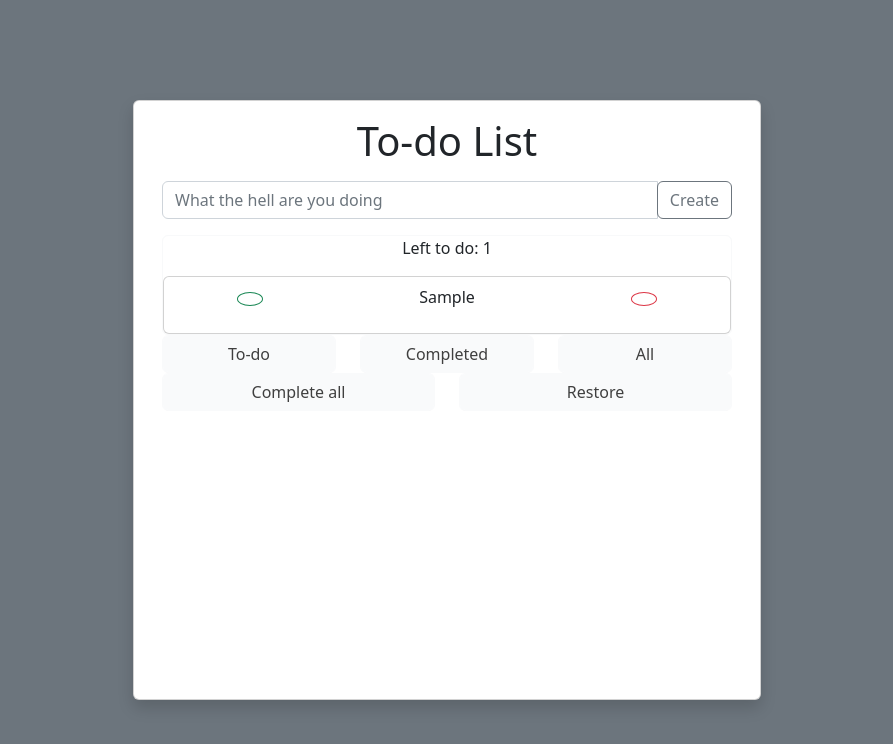
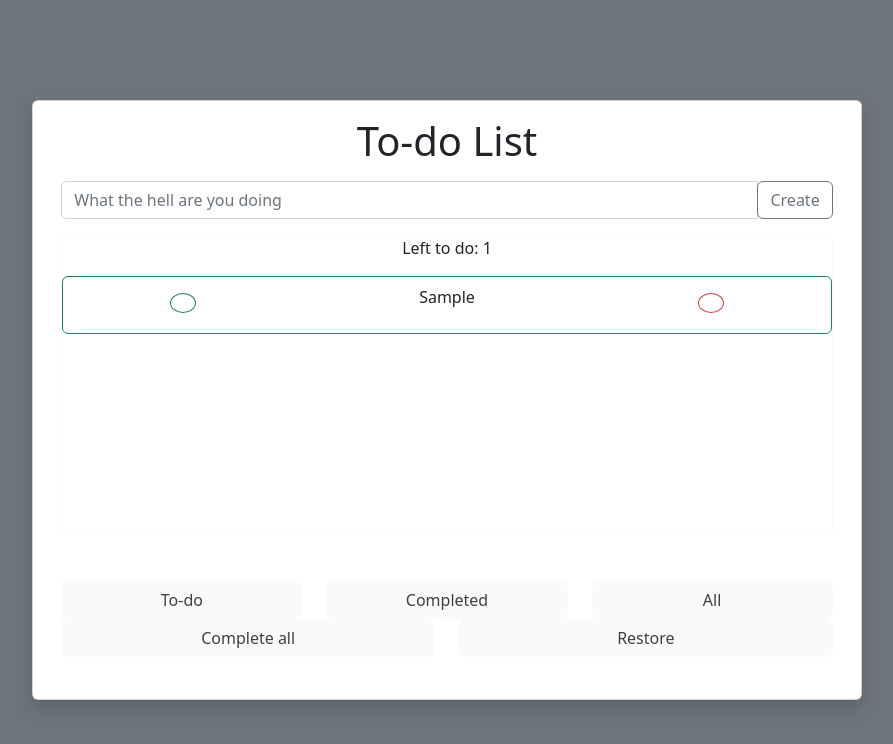
Before and after one commit to Joshtdale/todo-list, a React (Create React App) app in the folder app/: page / in a window 1280 px wide. Both pictures are taken after typing "Sample" into the empty fields and a click on the button "Create". Shown: the top 744 px of the page, without its empty margins (193-1086 px from the left). Built offline with nearby package versions, Linux system fonts and the light colour scheme.

Commit message:
delete working kinda

```diff
--- a/app/src/App.js
+++ b/app/src/App.js
@@ -4,6 +4,7 @@ import React from 'react';
 import Input from './Input';
 import List from './List';
 import BottomNav from './BottomNav';
+import './app.css'
 // var clock = ''
 
 function App() {
@@ -37,7 +38,7 @@ function App() {
                 </div>
             </div> */}
 
-            <div className="row vh-75">
+            <div className="row listHeight overflow-auto">
                 <div className="col">
                     <Input storage={setStorage} time={idTime}/>
                     <List page={page} storage={storage} setStorage={setStorage}/>
--- a/app/src/BottomNav.css
+++ b/app/src/BottomNav.css
@@ -1,3 +1,3 @@
-.navContainer {
+/* .navContainer {
     margin-bottom: 0;
-}
+} */
--- a/app/src/List.js
+++ b/app/src/List.js
@@ -14,27 +14,20 @@ function List(props) {
     }
 
 
-    function complete(item, i){
-        // let key = item.id
-        // console.log(c)
-        // item.completed = true
-        // console.log(props.storage[i])
-        // props.setStorage(previousTodos => {
-        //     return [...previousTodos, {
-        //         id: item.id,
-        //         text: item.text,
-        //         completed: true,
-        //     },]
-            const newTodo = [...props.storage]
-            const id = newTodo.find(todo => todo.id === item)
+    function complete(item){
+
+            const completedItem = [...props.storage]
+            const id = completedItem.find(todo => todo.id === item)
             id.completed = !id.completed
-            props.setStorage(newTodo)
-            // props.storage[i].completed = true;
-            // props.setStorage(previousTodos => {
-            //         return [...previousTodos]
-        // })
+            props.setStorage(completedItem)
 
+    }
 
+    function deleted(item){
+        const completedItem = [...props.storage]
+            const id = completedItem.find(todo => todo.id === item)
+            id.completed = 'inactive';
+            props.setStorage(completedItem)
     }
 
     function Todo() {
@@ -48,19 +41,26 @@ function List(props) {
                     </div>
                 <div className="overflow-auto">
 
-                    {todoItems.map((item, i) => {
+                    {todoItems.map((item) => {
+                    let border = 'card border-success'
+                        // console.log()
+                        if (item.completed === true){
+                            border = 'card border-danger mb-2'
+                        } else {
+                            border = 'card border-success mb-2'
+                        }
 
-                            return (
-                                <div className="card" key={item.id}>
+                        return (
+                                <div className={border} key={item.id}>
                                     <div className="row text-center">
                                         <div className="col m-2">
-                                            <button onClick={() => complete(item.id, i)} className="btn rounded-circle border-success"></button>
+                                            <button onClick={() => complete(item.id)} className="h-50 btn rounded-circle border-success mt-2"></button>
                                         </div>
                                         <div className="col m-2">
                                             <p>{item.text}</p>
                                         </div>
                                         <div className="col m-2">
-                                            <button className="btn rounded-circle border-danger"></button>
+                                            <button onClick={() => deleted(item.id)} className="h-50 btn rounded-circle border-danger mt-2"></button>
                                         </div>
                                     </div>
                                 </div>
@@ -76,7 +76,7 @@ function List(props) {
 
 
     return (
-        <div className="card border-light">
+        <div className="card h-75 border-light overflow-auto">
             <Todo />
         </div>
     )
--- /dev/null
+++ b/app/src/app.css
@@ -0,0 +1,3 @@
+.listHeight {
+    height: 50vh;
+}
--- /dev/null
+++ b/app/src/index.css
@@ -0,0 +1,3 @@
+.vh-75 {
+    height: 75vh;
+}
--- a/app/src/index.js
+++ b/app/src/index.js
@@ -3,12 +3,15 @@ import ReactDOM from 'react-dom/client';
 import 'bootstrap/dist/css/bootstrap.min.css';
 import 'bootstrap/dist/js/bootstrap.min.js'
 import App from './App';
+import './index.css';
 
 const root = ReactDOM.createRoot(document.getElementById('root'));
 root.render(
   <React.StrictMode>
     <div className='container-fluid vh-100 vw-100 d-flex justify-content-center align-items-center bg-secondary'>
-      <div className="card h-75 w-50 shadow">
+      <div className="row vw-100 justify-content-center">
+        <div className="col-sm-12 col-md-8 col-lg-8">
+        <div className="card vh-75 shadow">
         <div className="row">
           <div className="col">
             <h1 className='text-center m-3'>To-do List</h1>
@@ -22,6 +25,9 @@ root.render(
           </div>
         </div>
       </div>
+        </div>
+      </div>
+
     </div>
   </React.StrictMode>
 );
```
